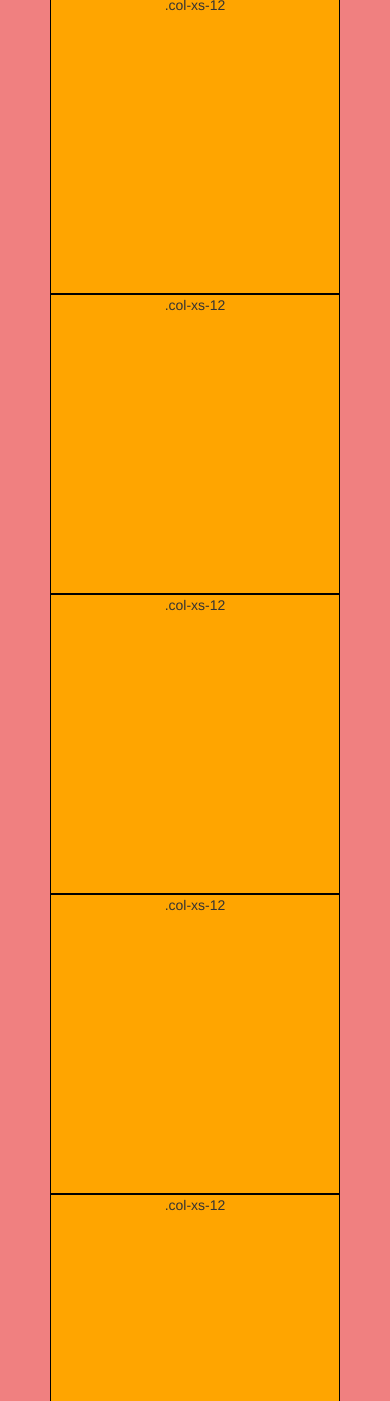
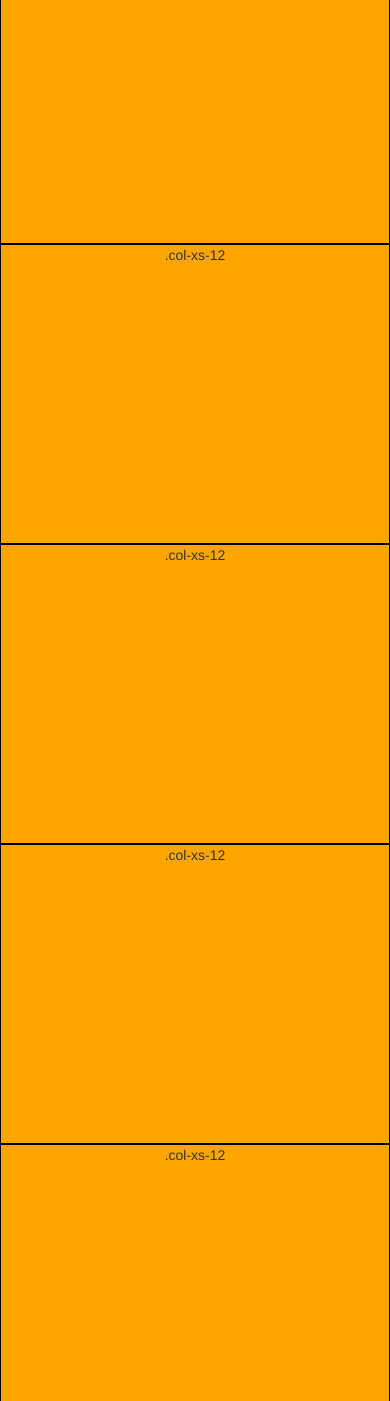
Before and after one commit to NicoleMastrostefano/html-css-bootstrap-freelancer, a plain HTML site: page index.html in a window 390 px wide. Shown: the part 599-2000 px from the top of the page. Drawn offline with nearby package versions, Linux system fonts and the light colour scheme.

Commit message:
padding fixed

```diff
--- a/css/style.css
+++ b/css/style.css
@@ -21,7 +21,7 @@
 
 #portfolio {
   background-color: lightcoral;
-  padding: 50px;
+  padding-bottom: 50px;
 }
 
 #portfolio .col-xs-12 {
--- a/index.html
+++ b/index.html
@@ -24,12 +24,12 @@
         <h2>PORTFOLIO</h2>
         <div class="container">
           <div class="row">
-            <div class="col-xs-12  col-lg-4">.col-xs-12</div>
-            <div class="col-xs-12  col-lg-4">.col-xs-12</div>
-            <div class="col-xs-12  col-lg-4">.col-xs-12</div>
-            <div class="col-xs-12  col-lg-4">.col-xs-12</div>
-            <div class="col-xs-12  col-lg-4">.col-xs-12</div>
-            <div class="col-xs-12  col-lg-4">.col-xs-12</div>
+            <div class="col-xs-12 col-md-6 col-lg-4">.col-xs-12</div>
+            <div class="col-xs-12 col-md-6 col-lg-4">.col-xs-12</div>
+            <div class="col-xs-12 col-md-6 col-lg-4">.col-xs-12</div>
+            <div class="col-xs-12 col-md-6 col-lg-4">.col-xs-12</div>
+            <div class="col-xs-12 col-md-6 col-lg-4">.col-xs-12</div>
+            <div class="col-xs-12 col-md-6 col-lg-4">.col-xs-12</div>
           </div>
         </div>
       </section>
@@ -37,8 +37,8 @@
         <h2>ABOUT</h2>
         <div class="container">
           <div class="row">
-            <div class="col-xs-12  col-lg-6"></div>
-            <div class="col-xs-12  col-lg-6"></div>
+            <div class="col-xs-12 col-md-6 col-lg-6"></div>
+            <div class="col-xs-12 col-md-6 col-lg-6"></div>
 
           </div>
 
```
